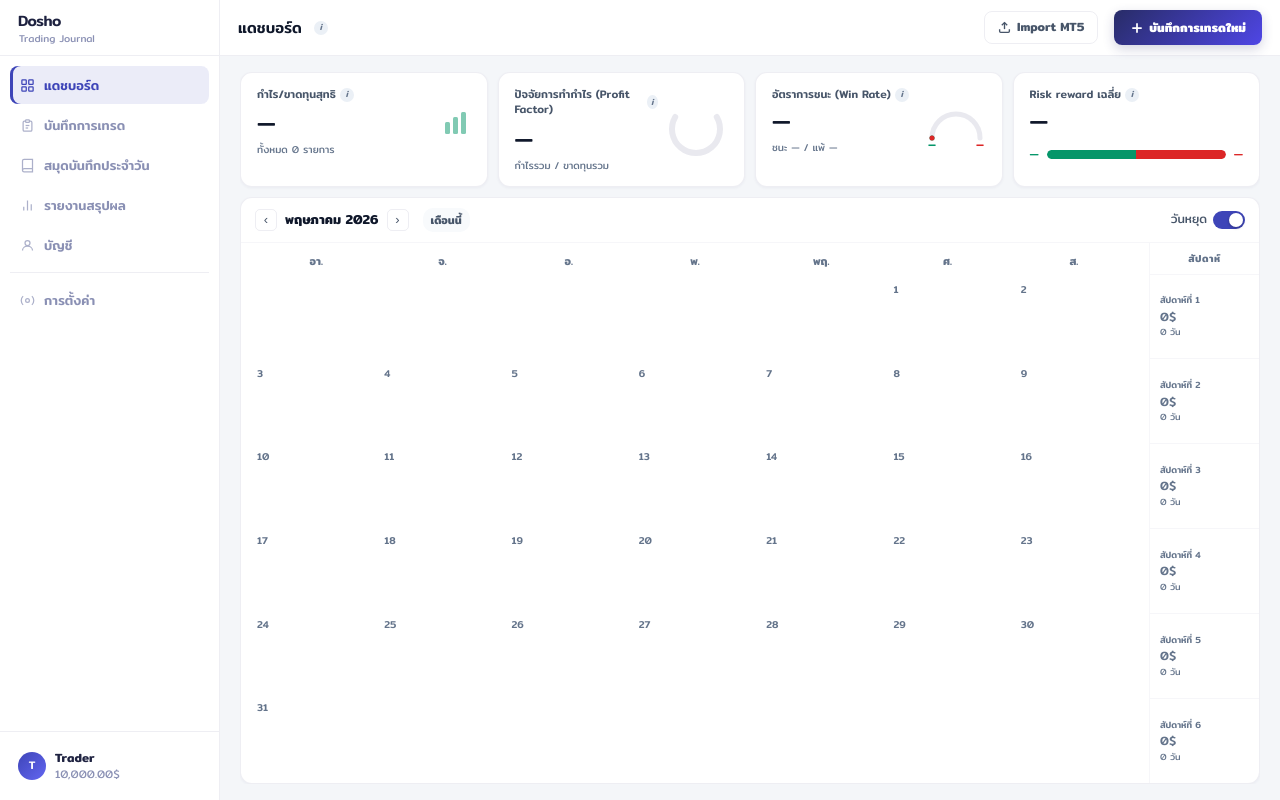
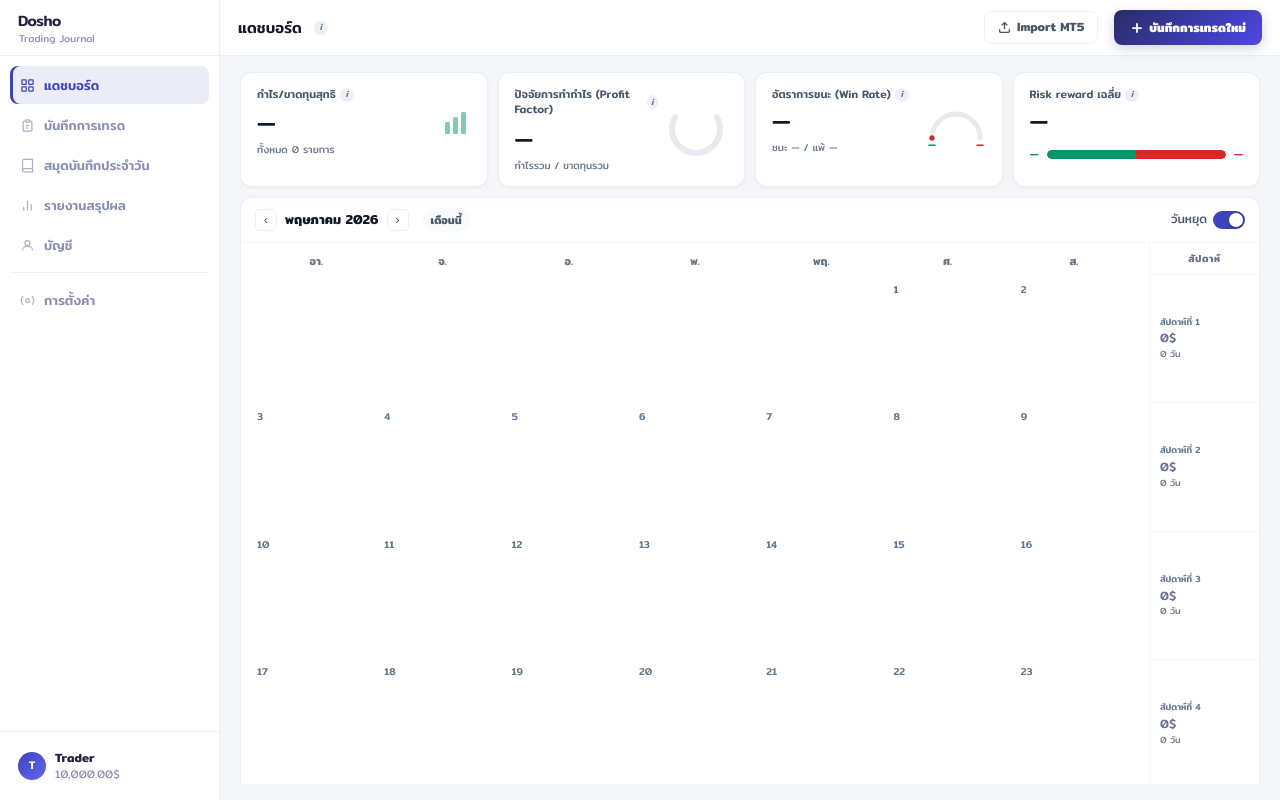
Before and after one commit to MisterZerograde/Dosho-app, a plain HTML site: page index.html in a window 1280 px wide. Drawn offline with nearby package versions, Linux system fonts and the light colour scheme.

Commit message:
feat: square calendar cells — break flex height-fill chain, add aspect-ratio:1
Co-Authored-By: Claude Sonnet 4.6 <noreply@anthropic.com>

```diff
--- a/index.html
+++ b/index.html
@@ -60,9 +60,9 @@ body{font-family:'Mitr',-apple-system,sans-serif;background:var(--bg);color:var(
 .content{flex:1;overflow:hidden;padding:16px 20px;display:flex;flex-direction:column;min-height:0}
 .tab-panel{display:none;animation:panelIn .22s ease both}
 .tab-panel.active{display:block}
-#panel-dashboard.active{display:flex;flex-direction:column;flex:1;min-height:0;overflow:hidden}
+#panel-dashboard.active{display:flex;flex-direction:column;flex:1;min-height:0;overflow-y:auto}
 @keyframes panelIn{from{opacity:0;transform:translateY(6px)}to{opacity:1;transform:translateY(0)}}
-#dash-content{flex:1;min-height:0;overflow:hidden}
+#dash-content{}
 
 /* ─── KPI ROW ─── */
 .kpi-row{display:grid;grid-template-columns:repeat(4,1fr);gap:10px;width:100%}
@@ -81,7 +81,7 @@ body{font-family:'Mitr',-apple-system,sans-serif;background:var(--bg);color:var(
 .card-bd{padding:14px 16px}
 
 /* ─── CALENDAR ─── */
-.dash-grid{display:grid;grid-template-columns:1fr;grid-template-rows:1fr;gap:14px;flex:1 1 0;min-height:0;align-items:stretch;overflow:hidden}
+.dash-grid{display:grid;grid-template-columns:1fr;gap:14px}
 .cal-nav-row{display:flex;align-items:center;gap:8px;padding:10px 14px;border-bottom:1px solid var(--border2);flex-shrink:0}
 .cal-arr{width:22px;height:22px;border-radius:5px;background:transparent;border:1px solid var(--border);color:var(--text2);cursor:pointer;display:flex;align-items:center;justify-content:center;font-size:13px;transition:background .12s}
 .cal-arr:hover{background:var(--surface2)}
@@ -91,14 +91,14 @@ body{font-family:'Mitr',-apple-system,sans-serif;background:var(--bg);color:var(
 .chip-g{background:rgba(16,185,129,.15);color:var(--green)}
 .chip-gr{background:var(--surface2);color:var(--text2)}
 
-.dash-grid>.card:first-child{display:flex;flex-direction:column;min-height:0}
-.cal-wrap{display:flex;flex:1;min-height:0;overflow:hidden}
-.cal-main{flex:1;display:flex;flex-direction:column;min-height:0}
+.dash-grid>.card:first-child{display:flex;flex-direction:column}
+.cal-wrap{display:flex;overflow:hidden}
+.cal-main{flex:1;display:flex;flex-direction:column}
 .cal-hdr{display:grid;grid-template-columns:repeat(7,1fr);padding:6px 12px 0;flex-shrink:0}
 .cal-dow{text-align:center;font-size:11px;font-weight:600;color:var(--text3);padding:5px 0}
-.cal-body-wrap{padding:0 10px 10px;display:flex;flex-direction:column;gap:3px;flex:1;min-height:0}
-.cal-week{display:grid;grid-template-columns:repeat(7,1fr);gap:3px;flex:1;min-height:0}
-.cal-day{border-radius:7px;padding:4px 5px;min-height:0;position:relative;cursor:default;border:1px solid transparent;transition:border-color .15s,box-shadow .15s,transform .15s}
+.cal-body-wrap{padding:0 10px 10px;display:flex;flex-direction:column;gap:3px}
+.cal-week{display:grid;grid-template-columns:repeat(7,1fr);gap:3px}
+.cal-day{border-radius:7px;padding:4px 5px;aspect-ratio:1;position:relative;cursor:default;border:1px solid transparent;transition:border-color .15s,box-shadow .15s,transform .15s}
 .cal-day:hover{border-color:rgba(62,69,184,0.2);box-shadow:0 0 0 2px rgba(62,69,184,0.07)}
 .cal-day.has-trades{cursor:pointer}
 .cal-day.has-trades:hover{transform:scale(1.02);border-color:rgba(62,69,184,0.3);box-shadow:0 2px 10px rgba(40,44,103,0.1)}
@@ -366,7 +366,7 @@ body{font-family:'Mitr',-apple-system,sans-serif;background:var(--bg);color:var(
 .kpi-rr-loss-lbl{font-size:11px;font-weight:500;color:var(--red);white-space:nowrap}
 
 /* ─── UPDATED DASH GRID ─── */
-.dash-grid{display:grid;grid-template-columns:1fr;grid-template-rows:1fr;gap:14px;flex:1 1 0;min-height:0;align-items:stretch;overflow:hidden}
+.dash-grid{display:grid;grid-template-columns:1fr;gap:14px}
 
 /* ─── ZELLA SCORE RIGHT PANEL ─── */
 .zella-card{display:flex;flex-direction:column;gap:0}
@@ -492,7 +492,7 @@ body{font-family:'Mitr',-apple-system,sans-serif;background:var(--bg);color:var(
 
     <!-- ══ DASHBOARD ══ -->
     <div id="panel-dashboard" class="tab-panel active">
-      <div id="dash-content" style="display:flex;flex-direction:column;flex:1;min-height:0;overflow:hidden;gap:10px">
+      <div id="dash-content" style="display:flex;flex-direction:column;gap:10px">
         <!-- KPI Row -->
         <div class="kpi-row">
           <!-- Net P&L -->
@@ -561,9 +561,9 @@ body{font-family:'Mitr',-apple-system,sans-serif;background:var(--bg);color:var(
         </div>
 
         <!-- Main grid -->
-        <div class="dash-grid" style="flex:1;min-height:0">
+        <div class="dash-grid">
           <!-- Calendar -->
-          <div class="card" style="display:flex;flex-direction:column;min-height:0">
+          <div class="card" style="display:flex;flex-direction:column">
             <div class="cal-nav-row">
               <button class="cal-arr" id="cal-prev">&#8249;</button>
               <span class="cal-mon" id="cal-mon-lbl"></span>
@@ -577,8 +577,8 @@ body{font-family:'Mitr',-apple-system,sans-serif;background:var(--bg);color:var(
                 </div>
               </label>
             </div>
-            <div class="cal-wrap" style="flex:1;min-height:0">
-              <div class="cal-main" style="flex:1;display:flex;flex-direction:column;min-height:0">
+            <div class="cal-wrap">
+              <div class="cal-main">
                 <div class="cal-hdr" id="cal-hdr">
                   <div class="cal-dow">อา.</div><div class="cal-dow">จ.</div><div class="cal-dow">อ.</div>
                   <div class="cal-dow">พ.</div><div class="cal-dow">พฤ.</div><div class="cal-dow">ศ.</div><div class="cal-dow">ส.</div>
```
